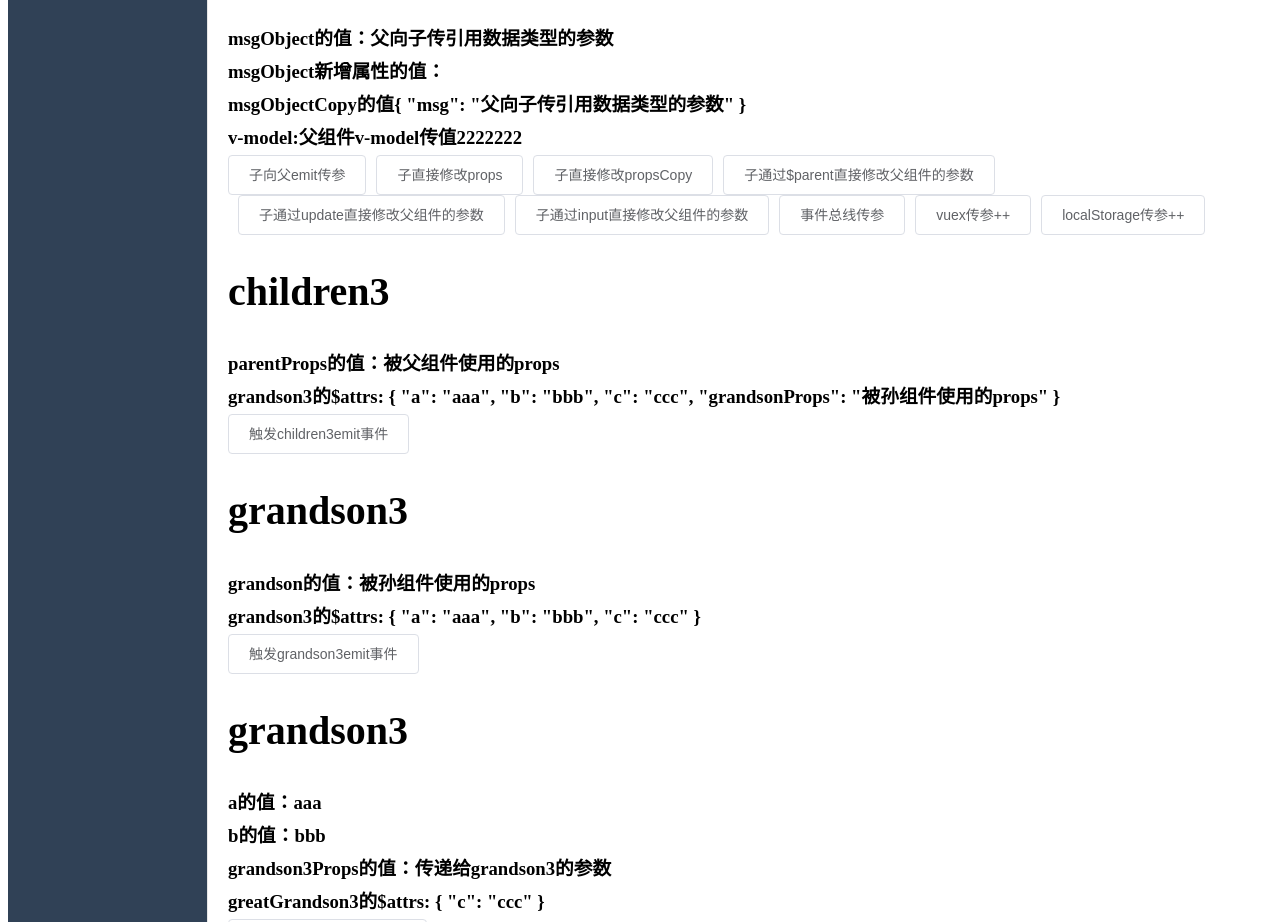
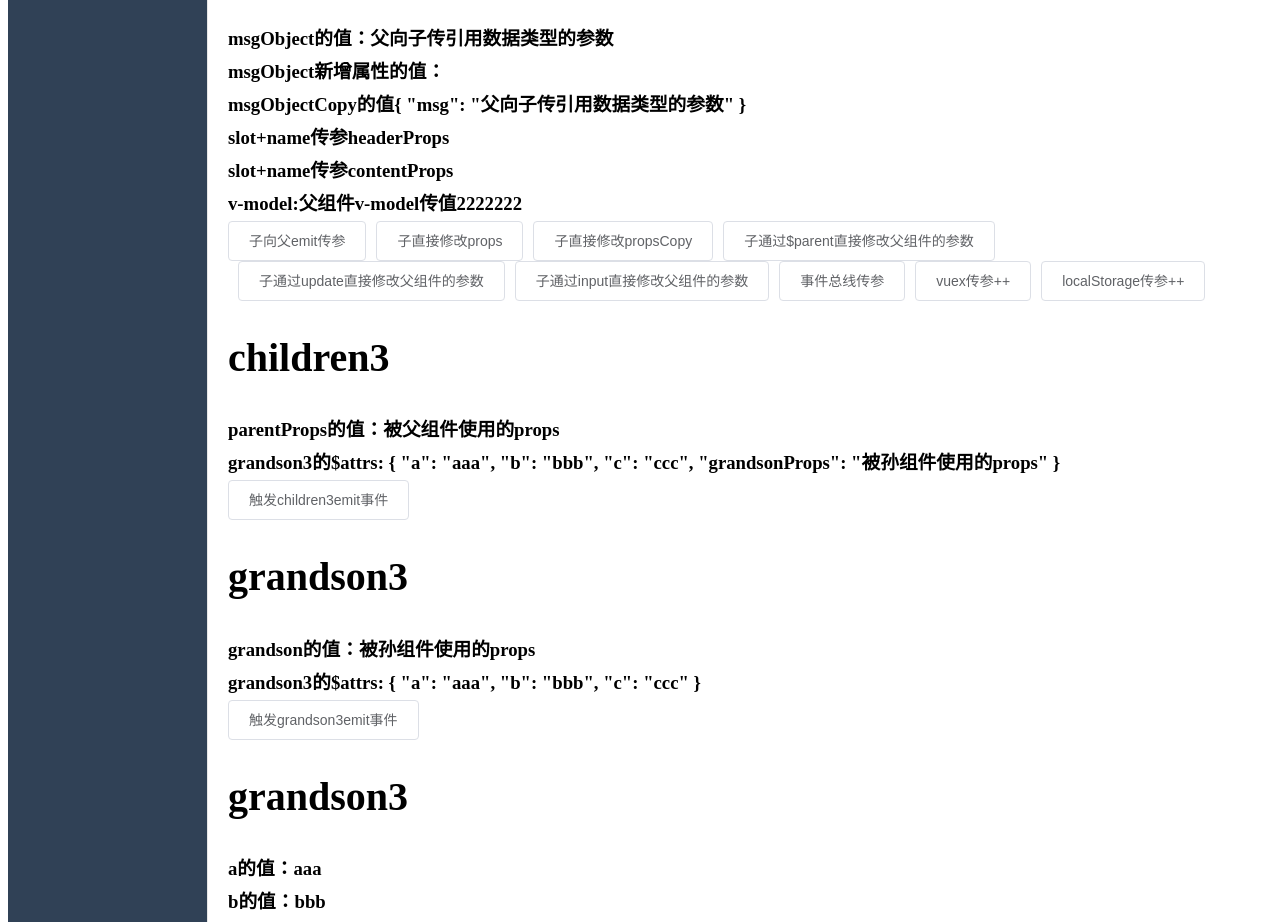
Before and after one commit to 151819880412/v2, a Vue app: page /com/comProps in a window 1280 px wide. Shown: the part 880-1802 px from the top of the page. Built offline with nearby package versions, Linux system fonts and the light colour scheme; no server answers; sample sign-in values are in the browser's storage.

Commit message:
组件传参补充

```diff
--- a/src/views/com/comProps/children2.vue
+++ b/src/views/com/comProps/children2.vue
@@ -4,6 +4,8 @@
     <h3>msgObject的值：{{ msgObject.msg }}</h3>
     <h3>msgObject新增属性的值：{{ msgObject.addMsg }}</h3>
     <h3>msgObjectCopy的值{{ msgObjectCopy }}</h3>
+    <slot name="header" v-bind="headerProps"></slot>
+    <slot name="content" v-bind="contentProps"></slot>
     <!-- 只能用于父子组件传参 -->
     <h3>v-model:{{ value }}</h3><!-- 一般在封装表单组件的时候使用 -->
     <el-button @click="changeMsgByEmit">子向父emit传参</el-button>
@@ -43,10 +45,16 @@ export default {
   },
   data() {
     return {
+      headerProps: {
+        title: 'slot+name传参headerProps'
+      },
+      contentProps: {
+        message: 'slot+name传参contentProps'
+      },
       eventBusNum: 0,
       // 页面初始化的时候执行一次,引用了第一次传入的参数
       msgObjectCopy: this.msgObject,
-      testNum:0,
+      testNum: 0,
     };
   },
   created() {
@@ -108,12 +116,12 @@ export default {
       this.eventBusNum += 1;
       EventBus.$emit('eventBus', `eventBus参数${this.eventBusNum}`);
     },
-    toVuex(){
+    toVuex() {
       this.$store.dispatch('setComProps', 1);
     },
-    toLocalStorage(){
-      this.testNum+=1
-      localStorage.setItem('testNum',this.testNum)
+    toLocalStorage() {
+      this.testNum += 1;
+      localStorage.setItem('testNum', this.testNum);
     },
   },
   watch: {},
--- a/src/views/com/comProps/comProps.vue
+++ b/src/views/com/comProps/comProps.vue
@@ -1,3 +1,20 @@
+<!--
+  组件传参总结:
+    1.父子:props/$emit
+    2.父子:子直接修改props的属性
+    3.父子:子copy一份props的参数
+    4.父子:子this.$emit('update:xxx',xxx) 父组件需要加sync修饰符才会生效
+    5.父子:子this.$emit('input',xxx)   父v-model="xxx"
+    6.父子:$parent / $children与 ref
+    7.父子:slot插槽
+    8.父子/祖孙:$attrs/$listeners
+    9.父子/祖孙:provide/inject
+    10.跨组件:EventBus
+    11.跨组件:Vuex
+    12.跨组件:localStorage
+    13.跨组件:路由传参
+-->
+
 <template>
   <div class='comProps'>
     <h1 class="title">
@@ -10,8 +27,14 @@
     <el-button @click="changeMsgCopy2">父通过ref直接修改组件间的msgCopy</el-button>
     <div class="box">
       <Children :msg.sync="msg" @changeMsg="parentChangeMsg" ref="childrenRef" v-model="value1" />
-      <Children2 :msgObject.sync="msgObject" @changeMsgObject="parentChangeMsgObject" ref="childrenRef"
-        v-model="value2" />
+      <Children2 :msgObject.sync="msgObject" @changeMsgObject="parentChangeMsgObject" ref="childrenRef" v-model="value2">
+        <template v-slot:header="slotProps">
+          <h3>{{ slotProps.title }}</h3>
+        </template>
+        <template v-slot:content="slotProps">
+          <h3>{{ slotProps.message  }}</h3>
+        </template>
+      </Children2>
       <!--
         $attrs/$listeners
         $attrs包含父组件传给子组件中没有被子组件props声明的属性
@@ -46,6 +69,7 @@ export default {
       msg: "父向子传基本数据类型的参数",
       value1: "父组件v-model传值1111111",
       value2: "父组件v-model传值2222222",
+      slotProps: "父组件slot的参数",
       EventBusValue: "",
       // 子组件2
       msgObject: {
```
